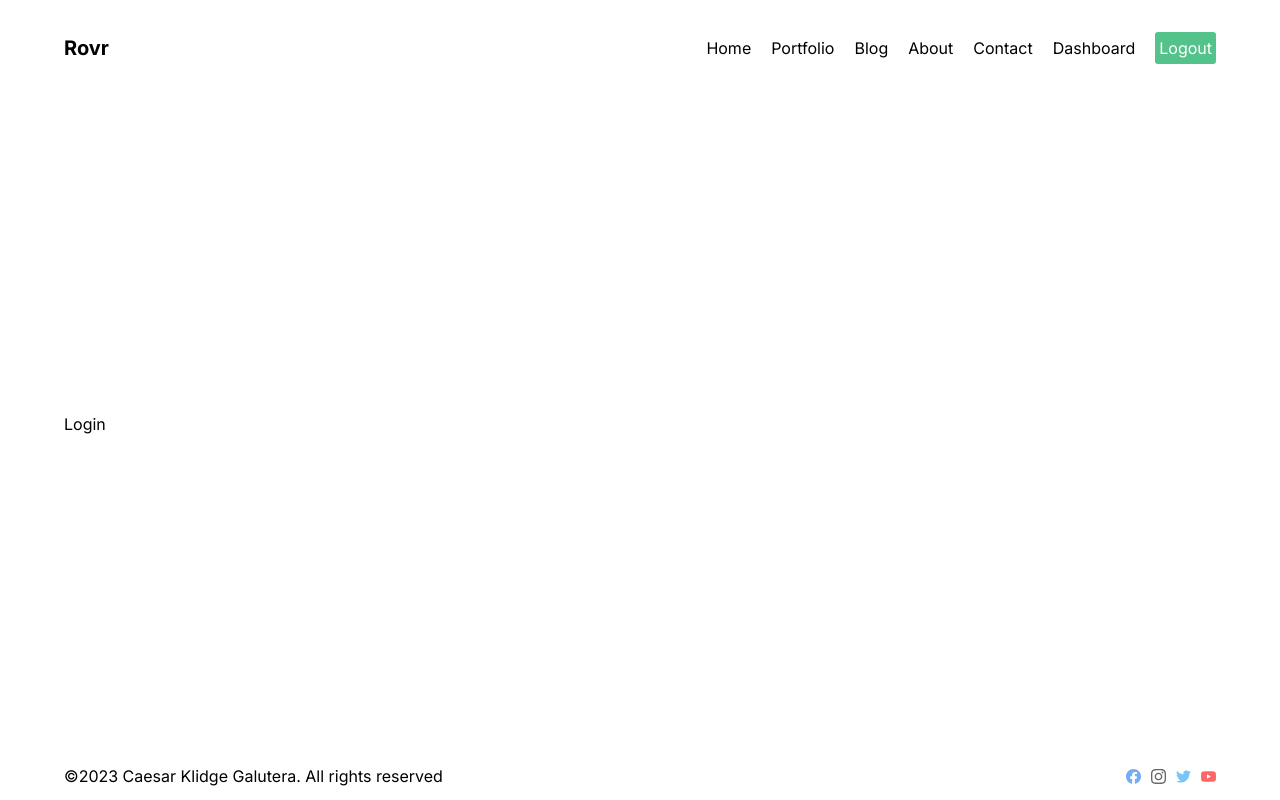
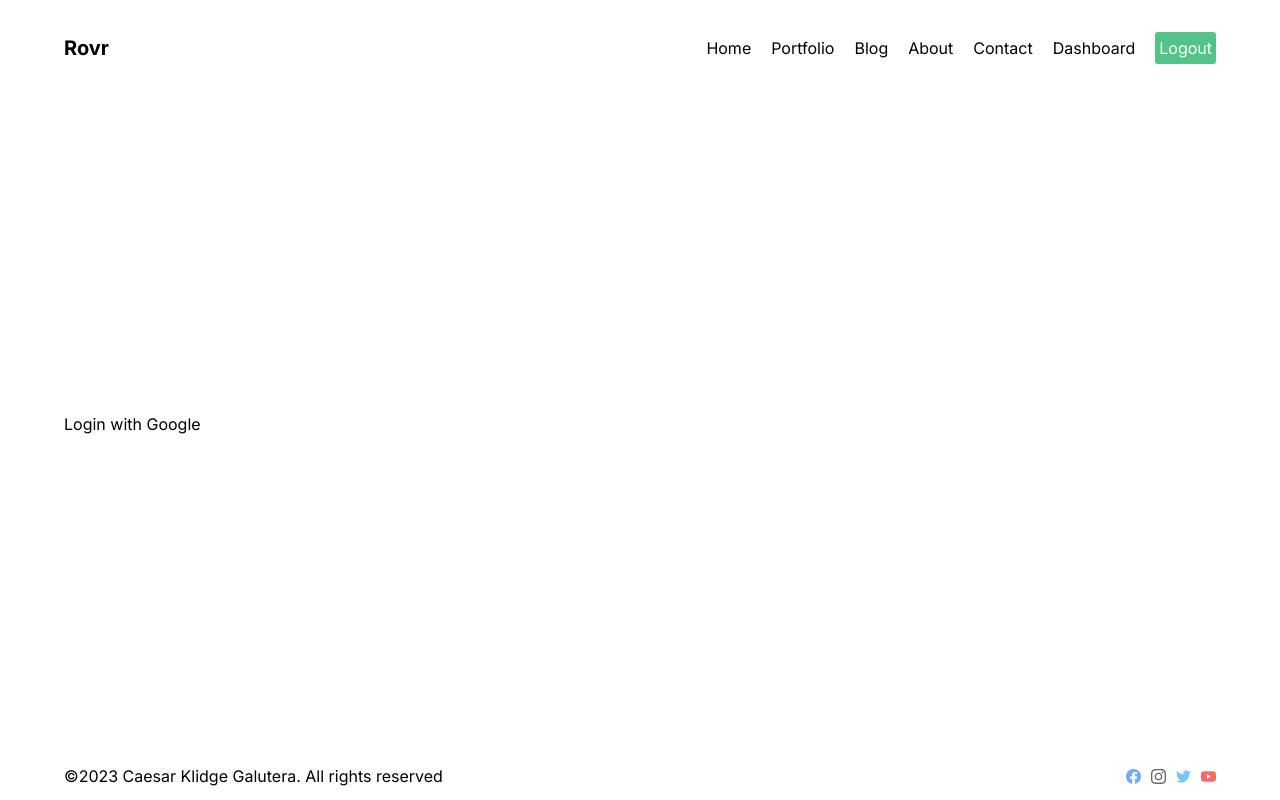
Before and after one commit to CaesarKlidgeGalutera/webprojectnextjs, a Next.js app: page /dashboard/login in a window 1280 px wide. Built offline with nearby package versions, Linux system fonts and the light colour scheme.

Commit message:
feat(auth): implemented authentication using google in the project

```diff
--- a/package.json
+++ b/package.json
@@ -12,8 +12,9 @@
     "autoprefixer": "10.4.14",
     "eslint": "8.43.0",
     "eslint-config-next": "13.4.7",
-    "mongoose": "^7.3.4",
+    "mongoose": "^7.4.0",
     "next": "13.4.7",
+    "next-auth": "^4.22.3",
     "postcss": "8.4.24",
     "react": "18.2.0",
     "react-dom": "18.2.0",
--- /dev/null
+++ b/src/app/api/auth/[...nextauth]/route.js
@@ -0,0 +1,13 @@
+import NextAuth from "next-auth";
+import GoogleProvider from "next-auth/providers/google";
+
+const handler = NextAuth({
+  providers: [
+    GoogleProvider({
+      clientId: process.env.GOOGLE_CLIENT_ID,
+      clientSecret: process.env.GOOGLE_CLIENT_SECRET,
+    }),
+  ],
+});
+
+export { handler as GET, handler as POST };
--- a/src/app/dashboard/(auth)/login/page.jsx
+++ b/src/app/dashboard/(auth)/login/page.jsx
@@ -1,9 +1,13 @@
-import React from 'react'
+"use client";
+import { signIn } from "next-auth/react";
+import React from "react";
 
 const Login = () => {
   return (
-    <div>Login</div>
-  )
-}
+    <div>
+      <button onClick={() => signIn("google")}>Login with Google</button>
+    </div>
+  );
+};
 
-export default Login
+export default Login;
--- a/src/app/dashboard/page.jsx
+++ b/src/app/dashboard/page.jsx
@@ -1,13 +1,16 @@
 "use client";
+import { useSession } from "next-auth/react";
 import React from "react";
 import useSWR from 'swr'
 
 const Dashboard = () => {
+
+  const session = useSession()
 const fetcher = (...args) => fetch(...args).then((res) => res.json())
 
  const { data, error, isLoading } = useSWR('https://jsonplaceholder.typicode.com/posts', fetcher)
 
-  console.log(data);
+
   return <div>Dashboard</div>;
 };
 
--- a/src/app/layout.jsx
+++ b/src/app/layout.jsx
@@ -1,7 +1,8 @@
-import '@styles/globals.css'
+import "@styles/globals.css";
 import Nav from "@components/nav/Nav";
 import Footer from "@components/footer/Footer";
 import { Inter } from "next/font/google";
+import AuthProvider from "@components/AuthProvider/AuthProvider";
 
 const inter = Inter({ subsets: ["latin"] });
 
@@ -14,11 +15,13 @@
   return (
     <html lang="en">
       <body className={inter.className}>
-        <div className="max-w-7xl min-h-screen my-0 mx-auto py-0 px-16 flex flex-col justify-between">
-          <Nav />
-          {children}
-          <Footer />
-        </div>
+        <AuthProvider>
+          <div className="max-w-7xl min-h-screen my-0 mx-auto py-0 px-16 flex flex-col justify-between">
+            <Nav />
+            {children}
+            <Footer />
+          </div>
+        </AuthProvider>
       </body>
     </html>
   );
--- /dev/null
+++ b/src/components/AuthProvider/AuthProvider.jsx
@@ -0,0 +1,8 @@
+"use client";
+import { SessionProvider } from "next-auth/react";
+
+const AuthProvider = ({ children }) => {
+  return <SessionProvider>{children}</SessionProvider>;
+};
+
+export default AuthProvider;
```
Also changed, not shown: 1 other file (tests, documents, lock files or other folders).
